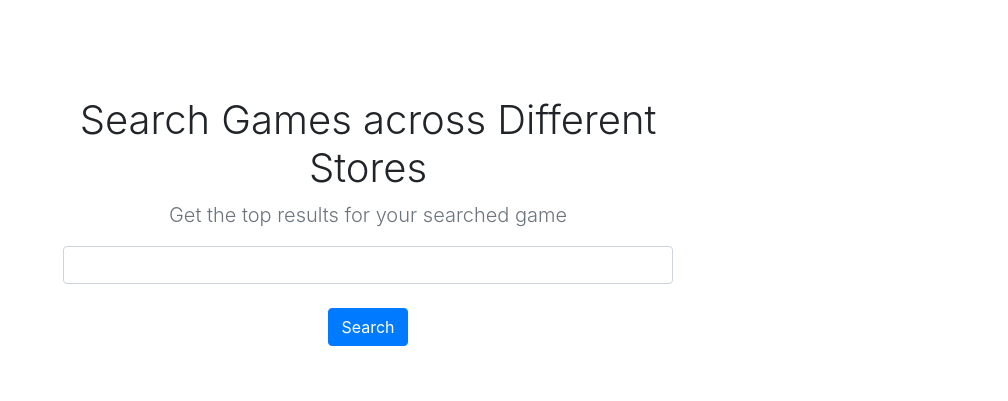
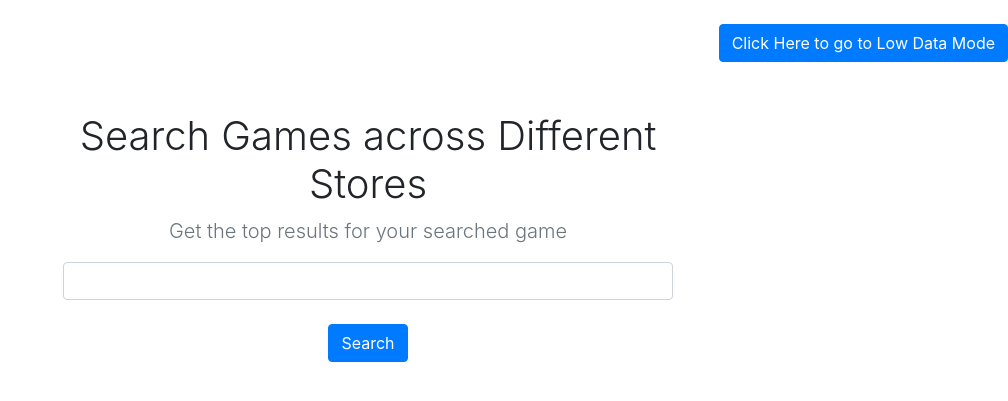
Before and after one commit to Hariharan2907/Game-Price-App, a Flask app: template templates/index1.html in a window 1280 px wide. Shown: the top 401 px of the page, without its empty margins (272-1280 px from the left). Run offline with Flask 2, Linux system fonts and the light colour scheme; the template is opened without the code that fills it, so the values that code supplies are empty; some libraries are stand-ins or nearby versions.

Commit message:
Add files via upload

```diff
--- a/templates/index1.html
+++ b/templates/index1.html
@@ -32,7 +32,7 @@
   <body>
 
 <main role="main">
-
+  <a class = "btn btn-primary my-2" style="float: right;" href= "https://find-game-prices-low-data.herokuapp.com/" target="_blank">Click Here to go to Low Data Mode</a> </p>
   <section class="jumbotron text-center">
     <div class="container">
       <h1 class="jumbotron-heading">Search Games across Different Stores</h1>
```
